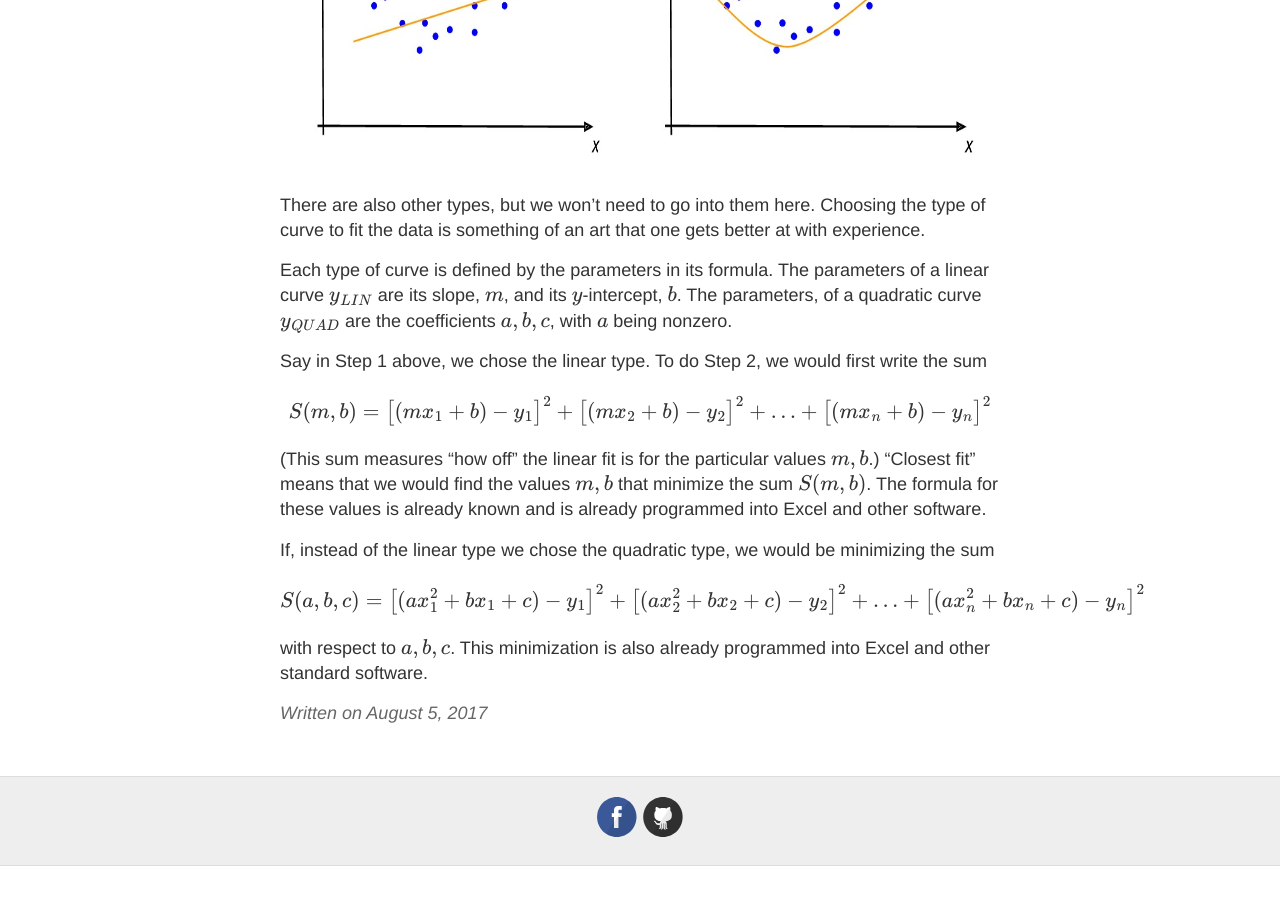
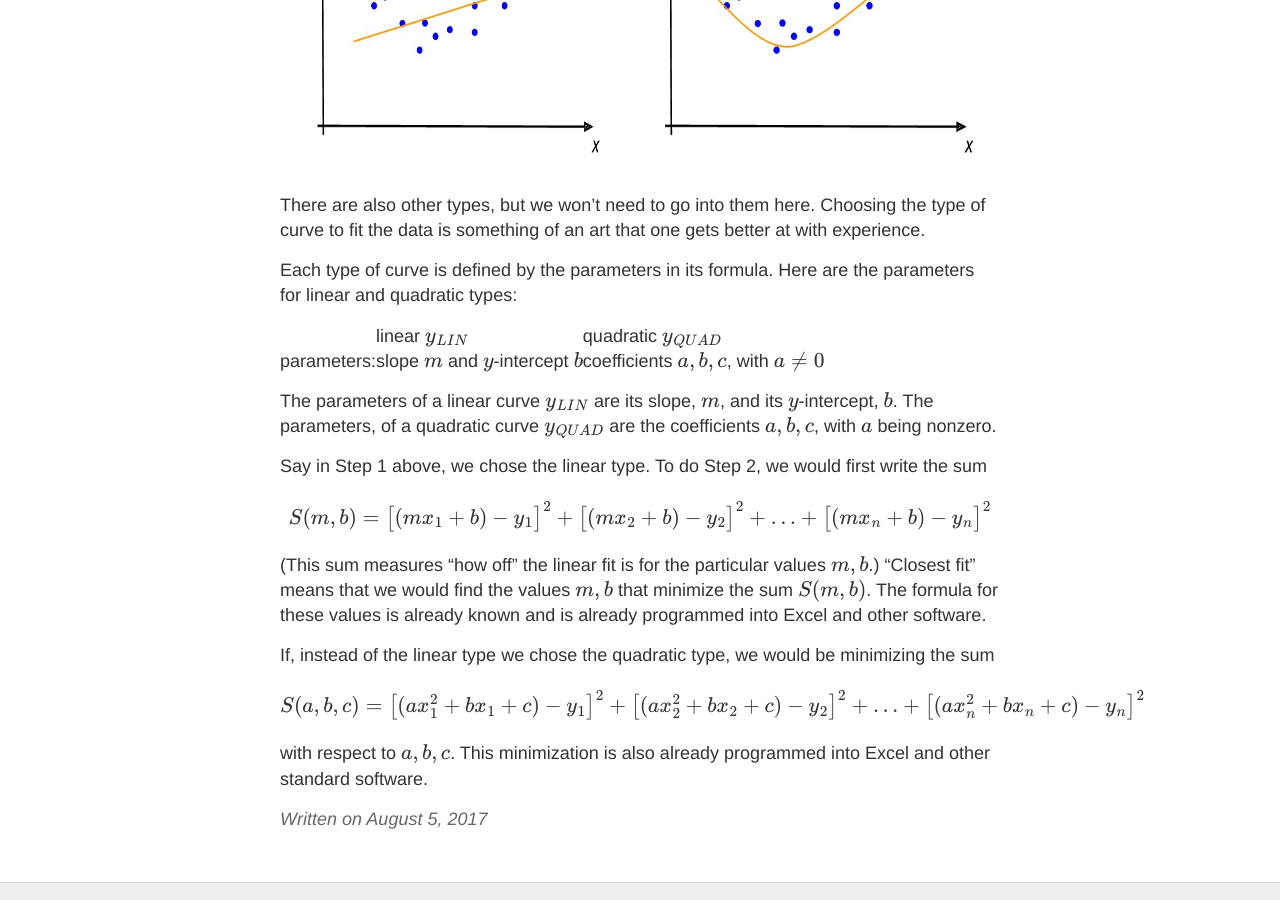
Before and after one commit to datacompass/datacompass.github.io, a Jekyll site: the page built from _posts/2017-8-5-Regression.md, in a window 1280 px wide and 900 px high, scrolled down 1071 px. Built offline with Jekyll 4.4.1, drawn with Linux system fonts in a browser that asks for light colours; formulas are drawn with MathJax 3; before the commit the page ends 1937 px from its top, so only the background shows below that.

Commit message:
Update 2017-8-5-Regression.md

```diff
--- a/_posts/2017-8-5-Regression.md
+++ b/_posts/2017-8-5-Regression.md
@@ -29,7 +29,13 @@ As you might have guessed, there are different types of curves.  Two examples ar
 
 There are also other types, but we won't need to go into them here.  Choosing the type of curve to fit the data is something of an art that one gets better at with experience.
 
-Each type of curve is defined by the parameters in its formula. The parameters of a linear curve $y_{LIN}$ are its slope, $m$, and its $y$-intercept, $b$.  The parameters, of a quadratic curve $y_{QUAD}$ are the coefficients $a, b, c$, with $a$ being nonzero.
+Each type of curve is defined by the parameters in its formula.  Here are the parameters for linear and quadratic types:
+
+||linear $y_{LIN}$ |quadratic $y_{QUAD}$|
+|parameters:| slope $m$ and $y$-intercept $b$ | coefficients $a, b, c$, with $a \neq 0$|
+
+
+The parameters of a linear curve $y_{LIN}$ are its slope, $m$, and its $y$-intercept, $b$.  The parameters, of a quadratic curve $y_{QUAD}$ are the coefficients $a, b, c$, with $a$ being nonzero.
 
 Say in Step 1 above, we chose the linear type.  To do Step 2, we would first write the sum
 
```
